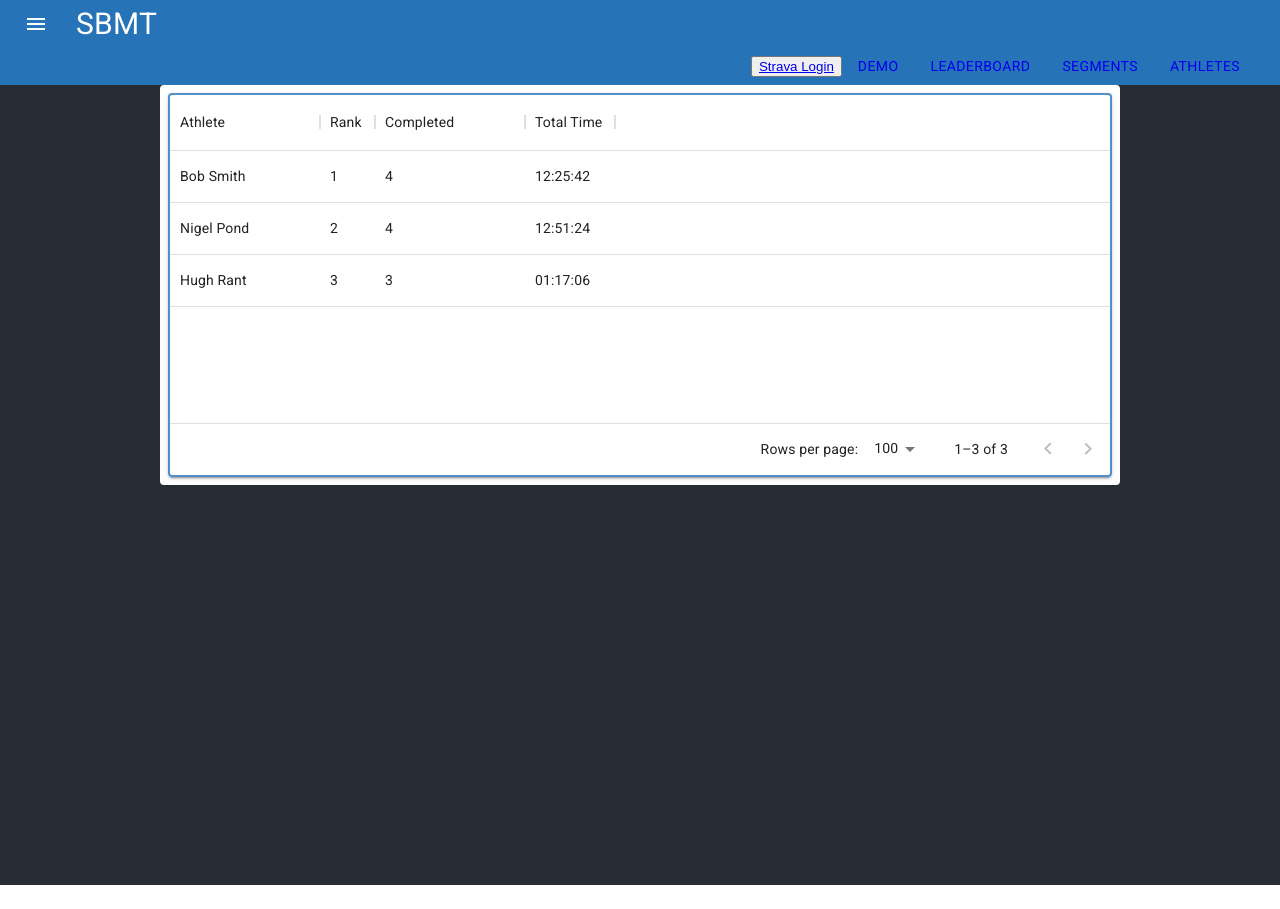
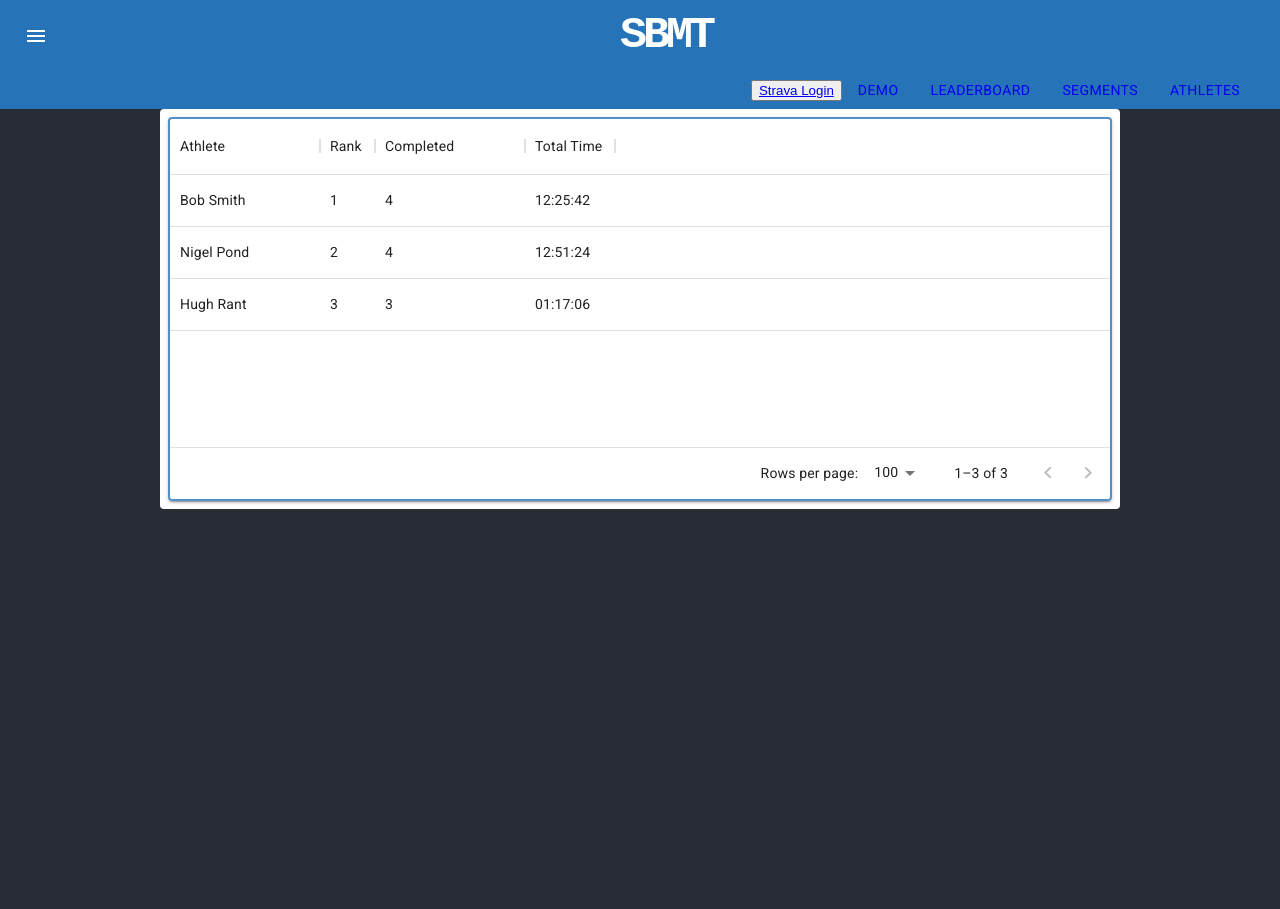
Before and after one commit to sselfridge/SBMT, a React (Create React App) app in the folder UI/: page /leaderboard in a window 1280 px wide. Before the commit the page ends 885 px from the top, so only its background shows below. Built offline with nearby package versions, Linux system fonts and the light colour scheme; no server answers; a web font is replaced by a local one; what @mui/x-data-grid-pro, config would draw is missing.

Commit message:
Testing out API POC

```diff
--- a/UI/src/App.js
+++ b/UI/src/App.js
@@ -1,7 +1,7 @@
 //https://stackoverflow.com/a/50948494
 import "mapbox-gl/dist/mapbox-gl.css";
 import { Outlet } from "react-router-dom";
-import NavBar from "components/AppHeader";
+import NavBar from "components/NavBar";
 
 function App(appProps) {
   return (
--- /dev/null
+++ b/UI/src/api/api.js
@@ -0,0 +1,5 @@
+import axios from "axios";
+
+const Api = axios.create({ baseURL: "/", timeout: 1500 });
+
+export default Api;
--- a/UI/src/components/Athletes.js
+++ b/UI/src/components/Athletes.js
@@ -20,7 +20,6 @@ const MyBox = styled(Box)(({ theme }) => ({
 }));
 
 const Athletes = (props) => {
-  const { prop } = props;
   return (
     <MyBox>
       <Table>
--- a/UI/src/components/AppHeader.js
+++ b/UI/src/components/NavBar.js
@@ -11,19 +11,19 @@ import MenuIcon from "@mui/icons-material/Menu";
 
 import { Link } from "react-router-dom";
 
+import Api from "api/api";
+
 export default function AppHeader() {
   const [user, setUser] = React.useState(null);
   const fetchOnce = useRef(true);
   useEffect(() => {
     if (fetchOnce.current) {
       fetchOnce.current = null;
-      fetch("/api/strava/athlete/id")
+      Api.get("/api/strava/athlete/id")
         .then((response) => {
-          return response.json();
+          if (response.status === 200) setUser(response.data);
         })
-        .then((data) => {
-          setUser(data);
-        });
+        .catch((err) => console.error(err));
     }
   }, []);
   return (
@@ -42,26 +42,32 @@ export default function AppHeader() {
           <Typography
             variant="h6"
             component="div"
-            sx={{ flexGrow: 1, fontSize: 30 }}
+            sx={{
+              flexGrow: 1,
+              fontSize: 45,
+              textAlign: "center",
+              fontFamily: "coordinates, monospace;",
+              fontWeight: 800,
+              letterSpacing: -4,
+            }}
           >
-            <span className="sbmt" sx={{}}>
-              SBMT
-            </span>
+            <span className="sbmt">SBMT</span>
           </Typography>{" "}
-          {/* <img src={logo} alt="rabble" /> */}
           {user && (
             <Button color="inherit">
-              <img alt="" src={user.avatar} />
               {`${user?.firstname} ${user?.lastname}`}
+              <img style={{ borderRadius: 50 }} alt="" src={user.avatar} />
             </Button>
           )}
         </Toolbar>
         <Toolbar sx={{ justifyContent: "flex-end" }}>
-          <button>
-            <a href="https://www.strava.com/oauth/authorize?client_id=16175&redirect_uri=https://localhost:7179/api/strava/callback&response_type=code&approval_prompt=auto&scope=read_all,activity:read_all">
-              Strava Login
-            </a>
-          </button>
+          {!user && (
+            <button>
+              <a href="https://www.strava.com/oauth/authorize?client_id=16175&redirect_uri=https://localhost:7179/api/strava/callback&response_type=code&approval_prompt=auto&scope=read_all,activity:read_all">
+                Strava Login
+              </a>
+            </button>
+          )}
           <Link to="/demo">
             <Button variant="standard" color="secondary">
               Demo
```
